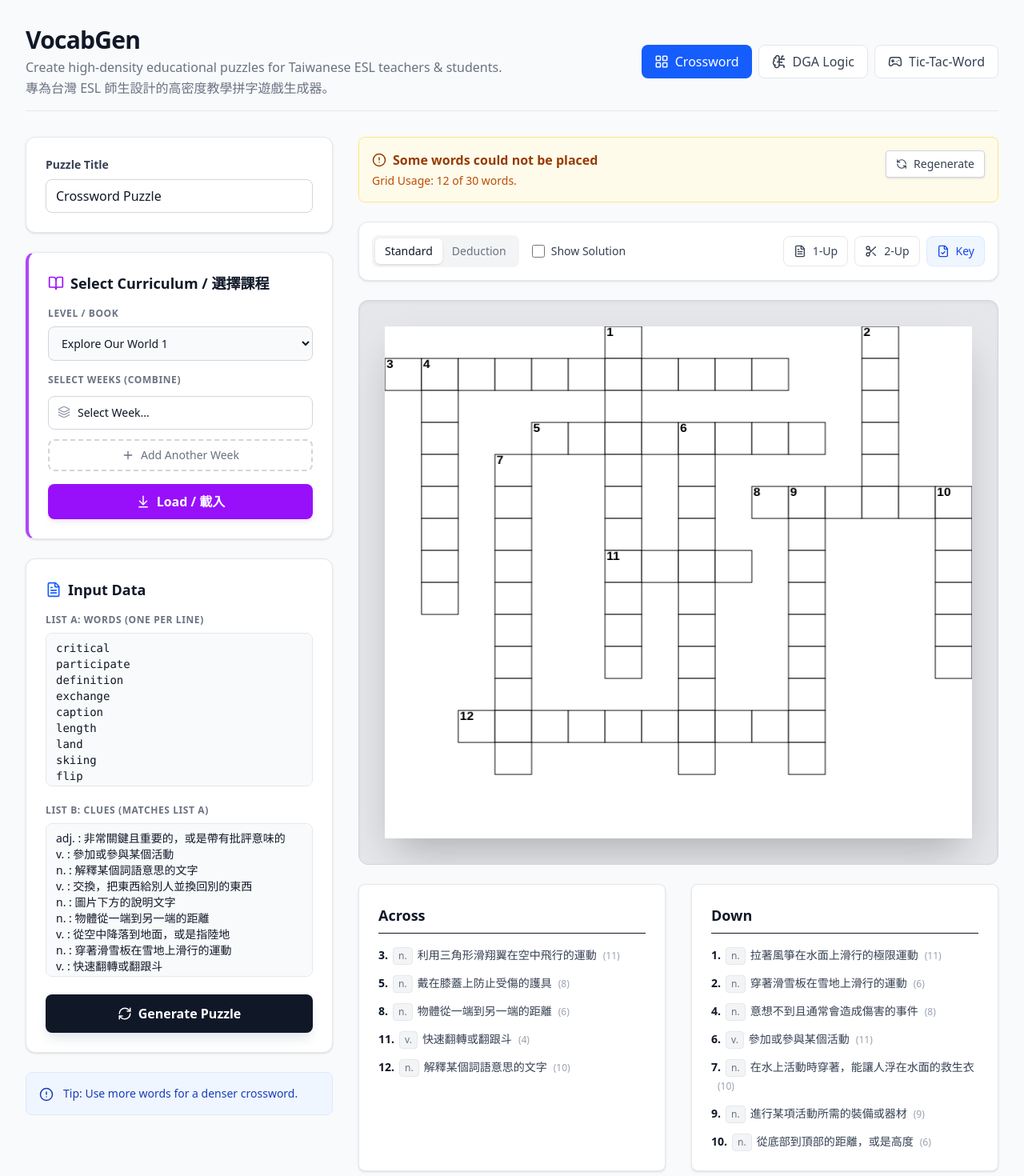
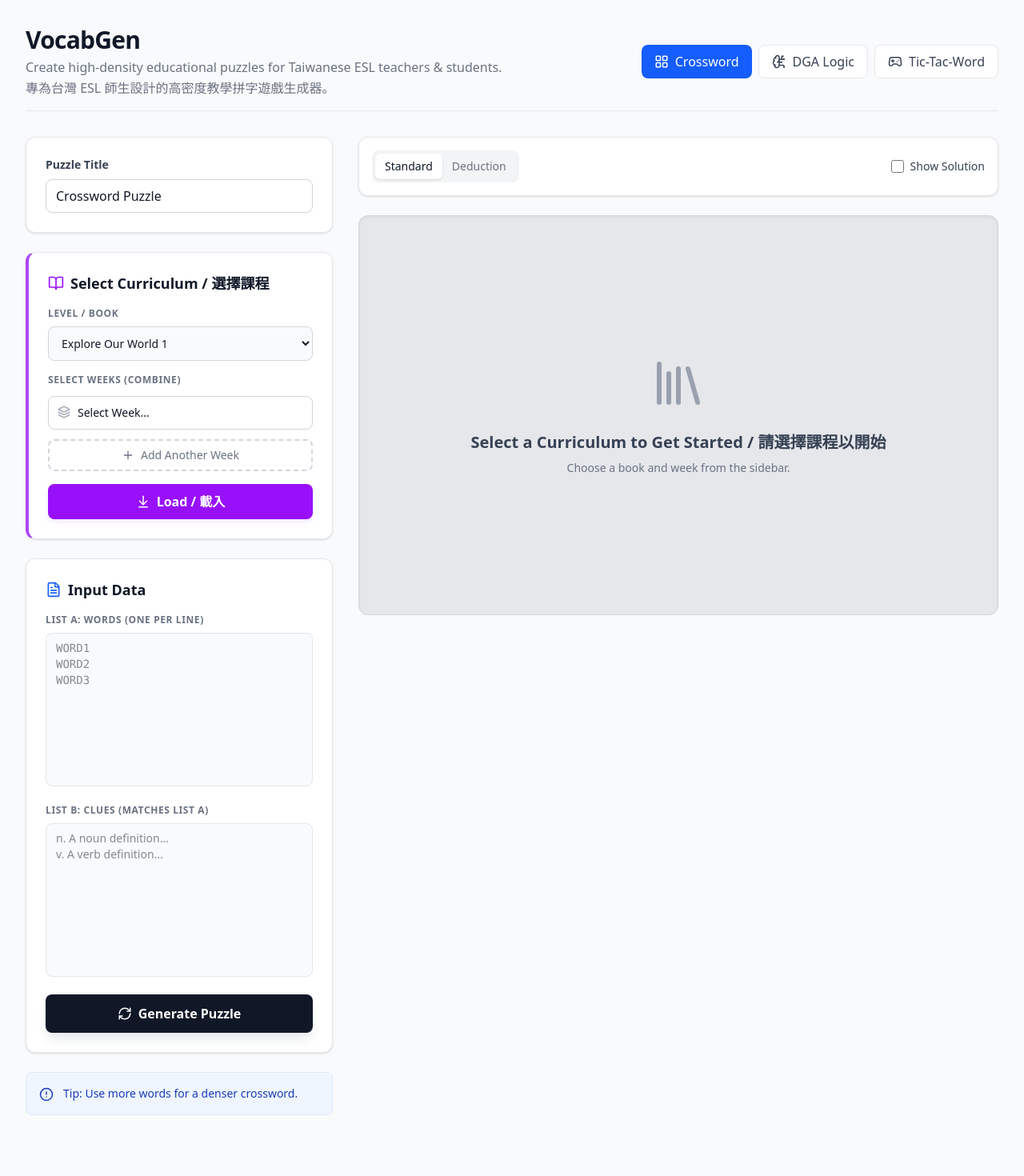
Before and after one commit to almosthuman-ai/vocabgen, a React (Vite) app: page / in a window 1280 px wide. Shown: the top 1470 px of the page at 80% size. After the commit the page ends 1426 px from the top, so only its background shows below. Built offline with nearby package versions, Linux system fonts and the light colour scheme.

Commit message:
remove autogen and hardcoded words

```diff
--- a/App.tsx
+++ b/App.tsx
@@ -8,77 +8,15 @@ import { TicTacGenerator } from './utils/tictacGenerator';
 import { drawTicTacCanvas, downloadTicTacCanvas } from './components/TicTacCanvas';
 import CluesList from './components/CluesList';
 import { GenerationResult, WordInput, DGAResult, TicTacResult, TicTacDifficulty } from './types';
-import { RefreshCw, AlertCircle, FileCheck, FileText, Scissors, LayoutGrid, BrainCircuit, Gamepad2, Download, RefreshCcw, BookOpen, Layers, Plus, Trash2, ArrowDownToLine } from 'lucide-react';
+import { RefreshCw, AlertCircle, FileCheck, FileText, Scissors, LayoutGrid, BrainCircuit, Gamepad2, RefreshCcw, BookOpen, Layers, Plus, Trash2, ArrowDownToLine, Library } from 'lucide-react';
 import { CURRICULUM } from './curriculumData';
-
-const DEFAULT_WORDS = `critical
-participate
-definition
-exchange
-caption
-length
-land
-skiing
-flip
-kitesurfing
-surfing
-crash
-strength
-Hang-gliding
-extreme
-serious
-accident
-injury
-equipment
-height
-helmet
-knee pads
-elbow pads
-brake
-life jacket
-protect
-quickly
-incredibly
-extremely
-super`;
-
-const DEFAULT_CLUES = `adj. : 非常關鍵且重要的，或是帶有批評意味的
-v. : 參加或參與某個活動
-n. : 解釋某個詞語意思的文字
-v. : 交換，把東西給別人並換回別的東西
-n. : 圖片下方的說明文字
-n. : 物體從一端到另一端的距離
-v. : 從空中降落到地面，或是指陸地
-n. : 穿著滑雪板在雪地上滑行的運動
-v. : 快速翻轉或翻跟斗
-n. : 拉著風箏在水面上滑行的極限運動
-n. : 站在衝浪板上乘風破浪的運動
-v. : 猛烈撞擊，或是發出巨大的撞擊聲
-n. : 力量，或是體力
-n. : 利用三角形滑翔翼在空中飛行的運動
-adj. : 極度的，或是指非常刺激危險的運動
-adj. : 嚴肅的，或是情況很嚴重的
-n. : 意想不到且通常會造成傷害的事件
-n. : 身體受到的傷害
-n. : 進行某項活動所需的裝備或器材
-n. : 從底部到頂部的距離，或是高度
-n. : 保護頭部的堅硬帽子
-n. : 戴在膝蓋上防止受傷的護具
-n. : 戴在手肘上防止受傷的護具
-n. : 讓車輛減速或停止的裝置
-n. : 在水上活動時穿著，能讓人浮在水面的救生衣
-v. : 保護，防止受到傷害
-adv. : 速度很快地
-adv. : 難以置信地，非常驚人地
-adv. : 極度地，非常地
-`;
 
 type Tab = 'crossword' | 'dga' | 'tictac';
 type BookKey = keyof typeof CURRICULUM;
 
 const App: React.FC = () => {
-  const [inputWords, setInputWords] = useState(DEFAULT_WORDS);
-  const [inputClues, setInputClues] = useState(DEFAULT_CLUES);
+  const [inputWords, setInputWords] = useState('');
+  const [inputClues, setInputClues] = useState('');
   const [gridSize, setGridSize] = useState(15);
   const [puzzleTitle, setPuzzleTitle] = useState('Crossword Puzzle');
 
@@ -102,6 +40,8 @@ const App: React.FC = () => {
   const [showSolution, setShowSolution] = useState(false);
   const [mode, setMode] = useState<CrosswordMode>('standard');
   const [activeTab, setActiveTab] = useState<Tab>('crossword');
+
+  const isWordListEmpty = inputWords.trim().length === 0;
 
   // Specific Generator Functions
   const generateCrossword = () => {
@@ -153,6 +93,14 @@ const App: React.FC = () => {
         generateTicTac();
     }
   };
+
+  useEffect(() => {
+    if (inputWords.trim().length === 0) {
+        setResult(null);
+        setDgaResult(null);
+        setTicTacResult(null);
+    }
+  }, [inputWords]);
 
   // --- Curriculum Logic ---
 
@@ -273,41 +221,7 @@ const App: React.FC = () => {
     return () => window.removeEventListener('resize', render);
   }, [result, dgaResult, ticTacResult, showSolution, mode, activeTab, puzzleTitle]);
 
-  // Generate on mount or tab change logic (First run only)
-  useEffect(() => {
-    if (activeTab === 'crossword' && !result) {
-        generateCrossword();
-    } else if (activeTab === 'dga' && !dgaResult) {
-        generateDGA();
-    } else if (activeTab === 'tictac' && !ticTacResult) {
-        generateTicTac();
-    }
-    // eslint-disable-next-line react-hooks/exhaustive-deps
-  }, [activeTab]);
-
-  // Re-generate TicTac when difficulty changes
-  useEffect(() => {
-    if (activeTab === 'tictac') {
-        generateTicTac();
-    }
-    // eslint-disable-next-line react-hooks/exhaustive-deps
-  }, [ticTacDifficulty]);
-
-  // Re-generate DGA when word count changes
-  useEffect(() => {
-    if (activeTab === 'dga') {
-        generateDGA();
-    }
-    // eslint-disable-next-line react-hooks/exhaustive-deps
-  }, [dgaWordCount]);
-
-  // Initial load
-  useEffect(() => {
-      handleGenerate();
-      // eslint-disable-next-line react-hooks/exhaustive-deps
-  }, []);
-
-  const getCleanFilename = (base: string, suffix: string) => {
+  const getCleanFilename = (suffix: string) => {
       const cleanTitle = puzzleTitle.replace(/[^a-z0-9-_]/gi, '_').replace(/_+/g, '_');
       return `${cleanTitle || 'Puzzle'}${suffix}.png`;
   };
@@ -315,15 +229,15 @@ const App: React.FC = () => {
   const handleDownloadSingle = (isKey: boolean) => {
     if (activeTab === 'crossword' && result) {
       const suffix = isKey ? '-Solution' : `-${mode === 'deduction' ? 'Deduction' : 'Standard'}`;
-      const filename = getCleanFilename(puzzleTitle, suffix);
+       const filename = getCleanFilename(suffix);
       downloadSinglePage(result.grid, result.placedWords, result.gridSize, filename, isKey, puzzleTitle, mode);
     } else if (activeTab === 'dga' && dgaResult && dgaResult.success) {
         const suffix = isKey ? '-DGA-Solution' : '-DGA-Logic';
-        const filename = getCleanFilename(puzzleTitle, suffix);
+         const filename = getCleanFilename(suffix);
         downloadDGACanvas(dgaResult, puzzleTitle, filename, isKey);
     } else if (activeTab === 'tictac' && ticTacResult && ticTacResult.success) {
         const suffix = isKey ? '-TicTac-Solution' : '-TicTac-Sheet';
-        const filename = getCleanFilename(puzzleTitle, suffix);
+         const filename = getCleanFilename(suffix);
         downloadTicTacCanvas(ticTacResult, puzzleTitle, filename, isKey);
     }
   };
@@ -331,11 +245,11 @@ const App: React.FC = () => {
   const handleDownload2Up = (isKey: boolean) => {
       if (activeTab === 'crossword' && result) {
           const suffix = isKey ? '-Solution-A4Sheet' : `-${mode === 'deduction' ? 'Deduction' : 'Standard'}-A4Sheet`;
-          const filename = getCleanFilename(puzzleTitle, suffix);
+           const filename = getCleanFilename(suffix);
           download2UpPage(result.grid, result.placedWords, result.gridSize, filename, isKey, puzzleTitle, mode);
       } else if (activeTab === 'dga' && dgaResult && dgaResult.success) {
           const suffix = isKey ? '-DGA-Solution-A4Sheet' : '-DGA-Logic-A4Sheet';
-          const filename = getCleanFilename(puzzleTitle, suffix);
+           const filename = getCleanFilename(suffix);
           downloadDGA2Up(dgaResult, puzzleTitle, filename, isKey);
       } else if (activeTab === 'tictac') {
           // Tic Tac is already 6-up on a sheet, so 2-up doesn't really apply or is redundant,
@@ -346,6 +260,7 @@ const App: React.FC = () => {
   };
 
   const isDownloadDisabled = () => {
+    if (isWordListEmpty) return true;
     if (activeTab === 'dga' && dgaResult && !dgaResult.success) return true;
     if (activeTab === 'tictac' && ticTacResult && !ticTacResult.success) return true;
     return false;
@@ -435,7 +350,7 @@ const App: React.FC = () => {
 
                     {selectedWeeks.map((week, index) => (
                         <div key={index} className="flex gap-2 items-center animate-in fade-in slide-in-from-top-2 duration-200">
-                            <div className="flex-grow relative">
+                            <div className="grow relative">
                                 <Layers size={16} className="absolute left-3 top-3 text-gray-400" />
                                 <select
                                     value={week}
@@ -646,6 +561,7 @@ const App: React.FC = () => {
                 </div>
 
                 {/* Common Download Actions */}
+                {!isWordListEmpty && (
                     <div className="flex gap-2 ml-auto">
                         <button onClick={() => handleDownloadSingle(false)} disabled={isDownloadDisabled()} className={`px-3 py-2 bg-white border border-gray-200 hover:bg-gray-50 text-gray-700 rounded-lg text-sm font-medium flex items-center gap-2 transition-colors ${isDownloadDisabled() ? 'opacity-50 cursor-not-allowed' : ''}`}>
                             <FileText size={16} />
@@ -664,10 +580,21 @@ const App: React.FC = () => {
                             Key
                         </button>
                     </div>
+                )}
             </div>
 
             {/* Canvas Preview */}
-            <div ref={containerRef} className="bg-gray-200 rounded-xl border border-gray-300 p-8 flex justify-center items-center min-h-[500px] overflow-hidden shadow-inner">
+            <div ref={containerRef} className="bg-gray-200 rounded-xl border border-gray-300 p-8 grid place-items-center min-h-125 overflow-hidden shadow-inner">
+                 {isWordListEmpty ? (
+                    <div className="grid place-items-center text-center gap-6">
+                        <Library size={72} className="text-gray-400" />
+                        <div className="space-y-2">
+                            <p className="text-xl font-semibold text-gray-700">Select a Curriculum to Get Started / 請選擇課程以開始</p>
+                            <p className="text-sm text-gray-500">Choose a book and week from the sidebar.</p>
+                        </div>
+                    </div>
+                 ) : (
+                    <>
                         <canvas
                             ref={canvasRef}
                             className="shadow-2xl bg-white max-w-full"
@@ -676,10 +603,12 @@ const App: React.FC = () => {
                         {((activeTab === 'crossword' && !result) || (activeTab === 'dga' && !dgaResult) || (activeTab === 'tictac' && !ticTacResult)) && (
                             <p className="text-gray-500 font-medium">Click Generate to create puzzle</p>
                         )}
+                    </>
+                 )}
             </div>
 
             {/* Clues Preview (Crossword Only) */}
-            {activeTab === 'crossword' && result && (
+            {activeTab === 'crossword' && result && !isWordListEmpty && (
                 <CluesList words={result.placedWords} mode={mode} />
             )}
         </div>
```
Lines whose indentation alone changed are shown as unchanged.
